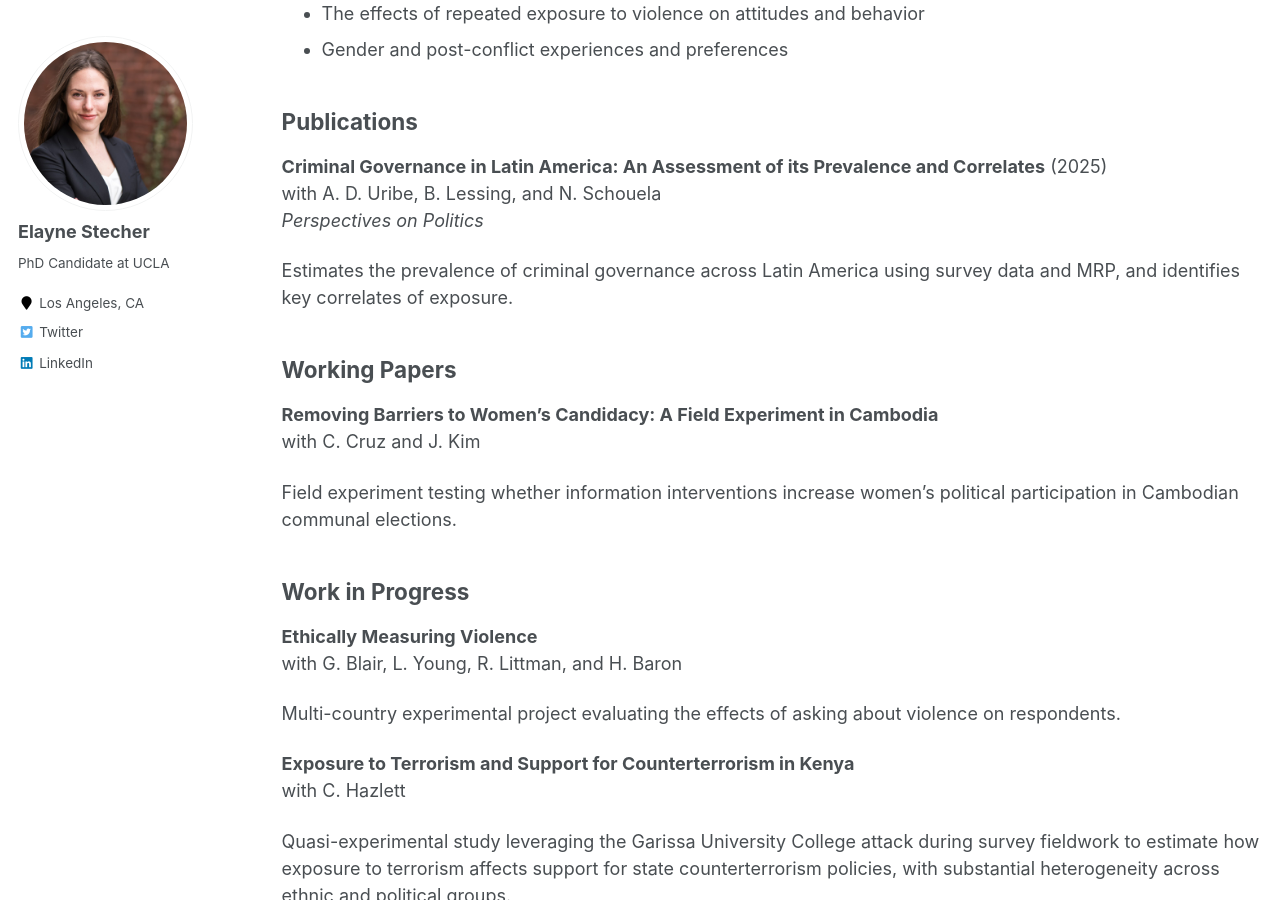
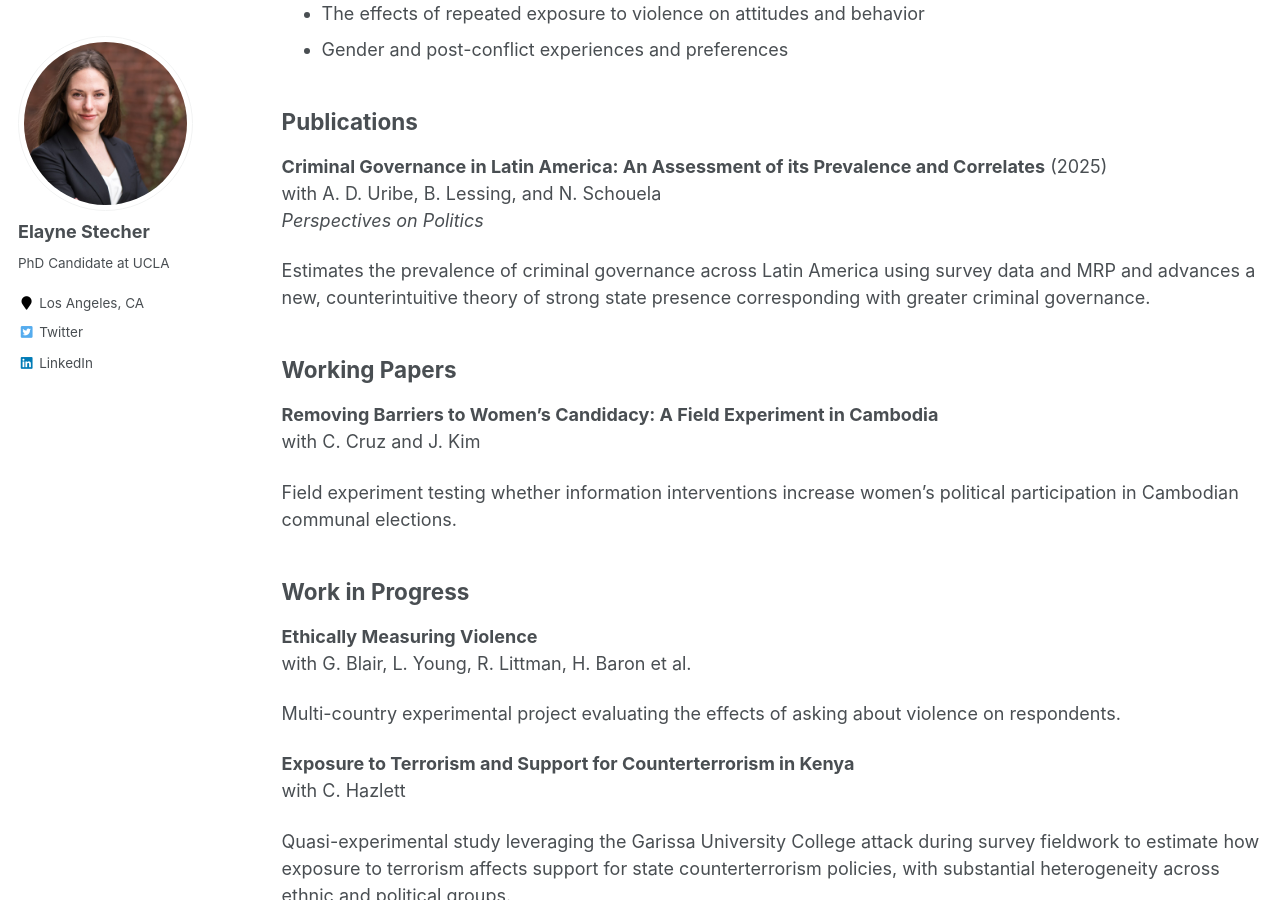
Before and after one commit to estech01/estech01.github.io, a Jekyll site: the page built from _pages/currentwork.md, in a window 1280 px wide and 900 px high, scrolled down 355 px. Built offline with Jekyll 4.4.1, drawn with Linux system fonts in a browser that asks for light colours.

Commit message:
Update currentwork.md

```diff
--- a/_pages/currentwork.md
+++ b/_pages/currentwork.md
@@ -18,7 +18,7 @@ I am particularly interested in:
 with A. D. Uribe, B. Lessing, and N. Schouela
 *Perspectives on Politics*
 
-Estimates the prevalence of criminal governance across Latin America using survey data and MRP, and identifies key correlates of exposure.
+Estimates the prevalence of criminal governance across Latin America using survey data and MRP and advances a new, counterintuitive theory of strong state presence corresponding with greater criminal governance.
 
 
 ## Working Papers
@@ -31,7 +31,7 @@ Field experiment testing whether information interventions increase women’s po
 ## Work in Progress
 
 **Ethically Measuring Violence**
-with G. Blair, L. Young, R. Littman, and H. Baron
+with G. Blair, L. Young, R. Littman, H. Baron et al.
 
 Multi-country experimental project evaluating the effects of asking about violence on respondents.
 
```
